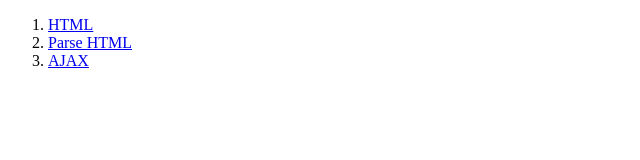
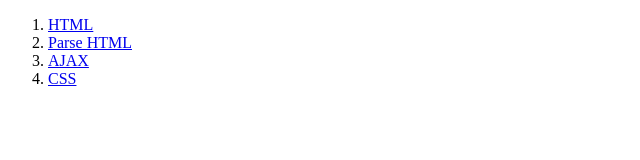
Before and after one commit to LaercioSR/exa844, a plain HTML site: page index.html in a window 1280 px wide. Shown: the full height of the page, 0-640 px from the left. Drawn offline with Linux system fonts and the light colour scheme.

Commit message:
:sparkles: Add activity 11 in index

```diff
--- a/index.html
+++ b/index.html
@@ -11,6 +11,7 @@
         <li><a href="activity1/index.html">HTML</a></li>
         <li><a href="activity5/index.html">Parse HTML</a></li>
         <li><a href="activity9/index.html">AJAX</a></li>
+        <li><a href="activity11/index.html">CSS</a></li>
     </ol>
   </body>
 </html>
```
Also changed, not shown: activity11/posicionamento.css (+8 -2 lines).
